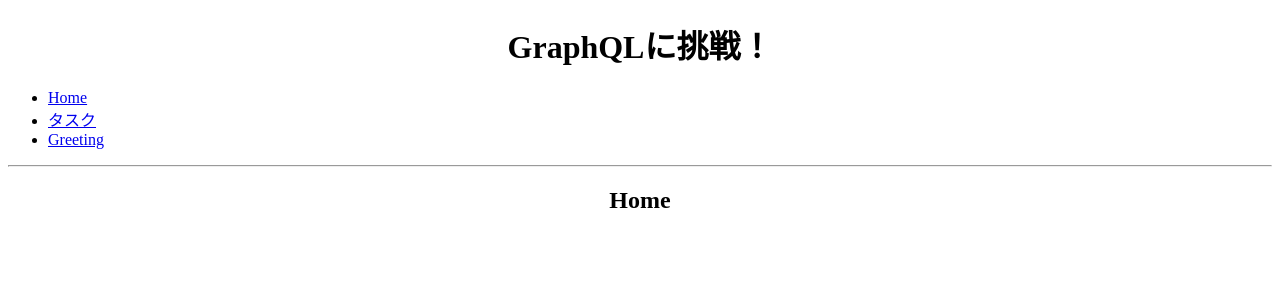
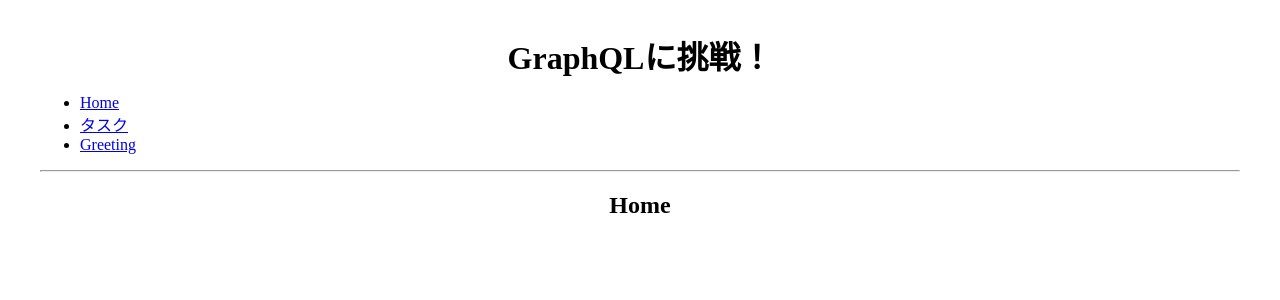
Before and after one commit to azufb/react-express-app, a React (Create React App) app: page / in a window 1280 px wide. Shown: the top 300 px of the page. Built offline with nearby package versions, Linux system fonts and the light colour scheme.

Commit message:
全体のpadding調整

```diff
--- a/src/App.tsx
+++ b/src/App.tsx
@@ -3,11 +3,11 @@
 import Router from './Router';
 import { ApolloProvider } from '@apollo/client';
 import apolloClient from './apolloClient';
-import { appTitle } from './styles/app';
+import { appTitle, appWrapper } from './styles/app';
 
 const App = () => {
   return (
-    <div>
+    <div css={appWrapper}>
       <ApolloProvider client={apolloClient}>
         <h1 css={appTitle}>GraphQLに挑戦！</h1>
         <Router />
--- a/src/styles/app.ts
+++ b/src/styles/app.ts
@@ -1,5 +1,10 @@
 import { css } from '@emotion/react';
+
+export const appWrapper = css`
+  padding: 1.5rem 2rem;
+`;
 
 export const appTitle = css`
   text-align: center;
+  margin: 0;
 `;
```
